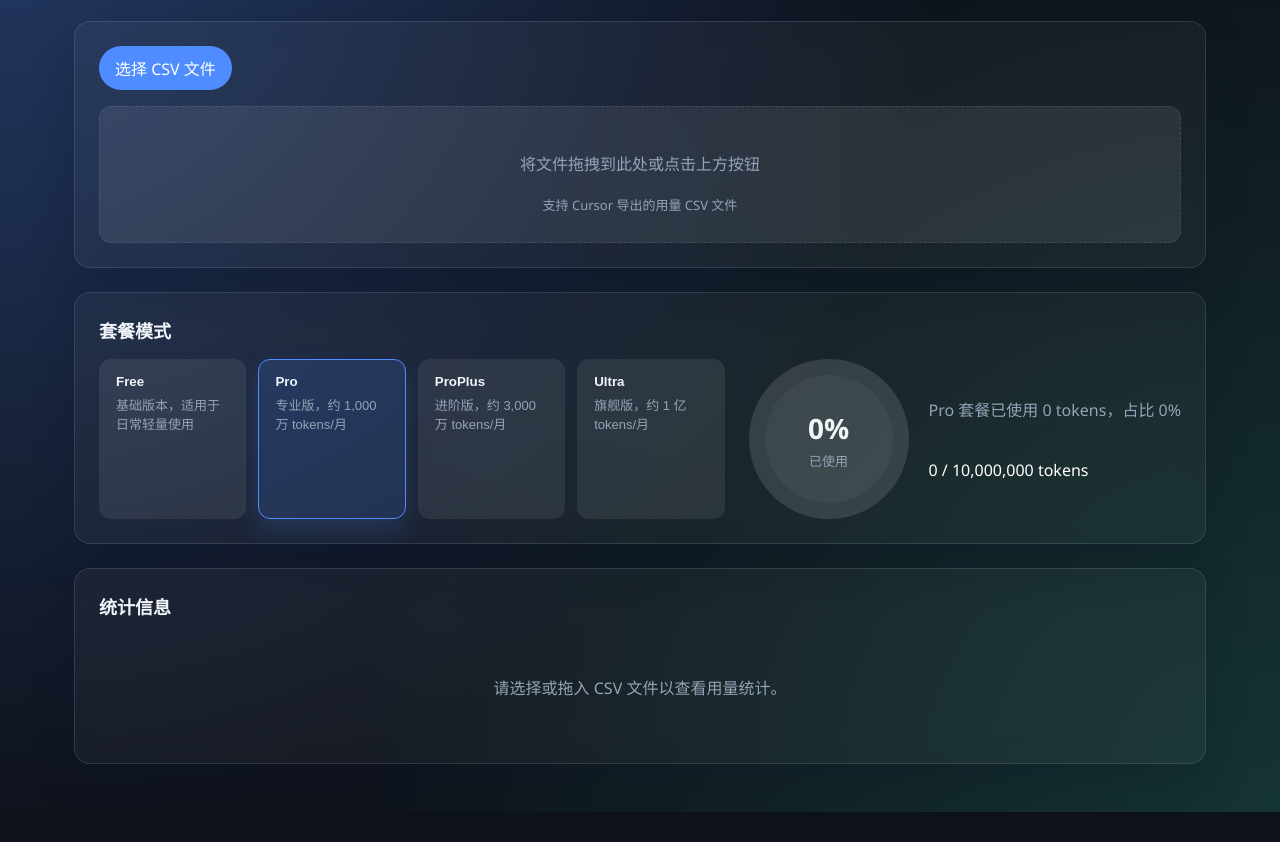
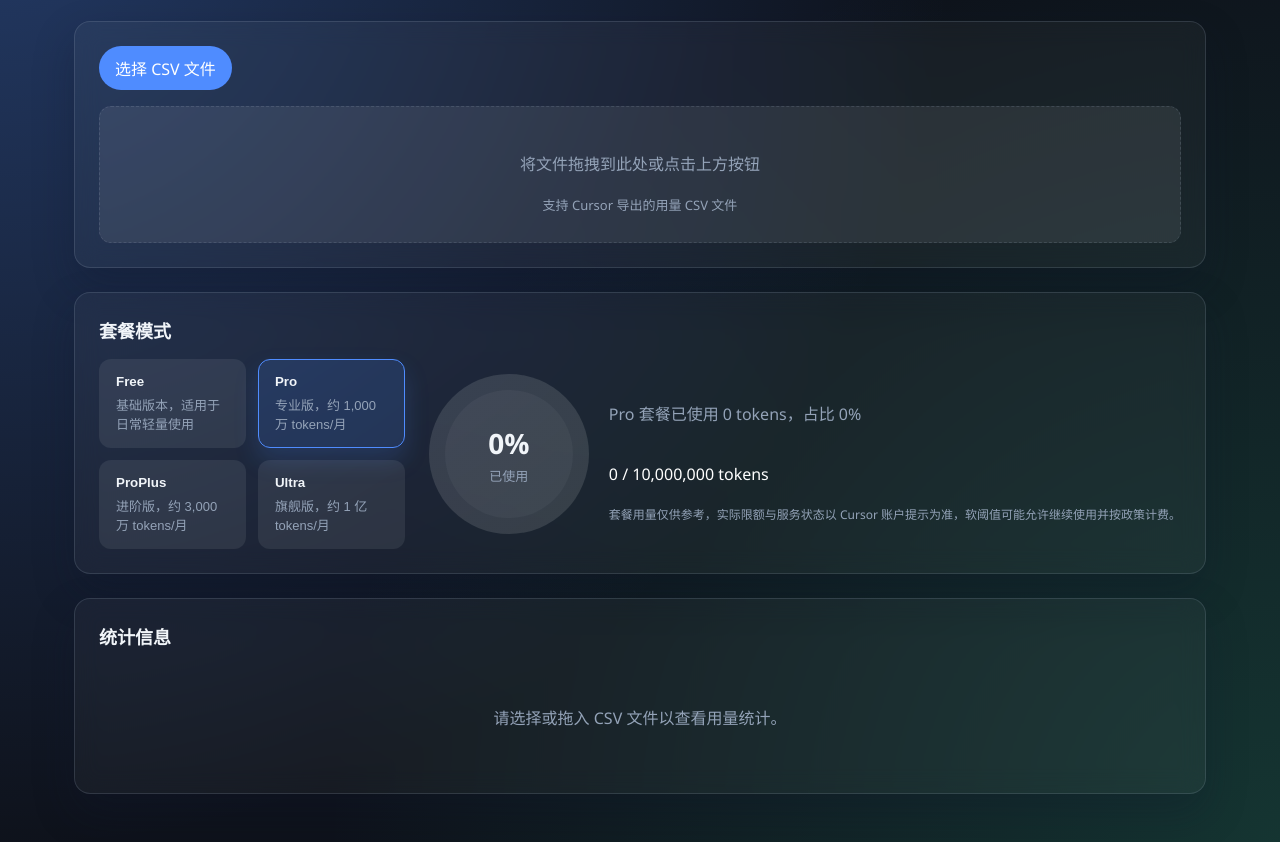
Before and after one commit to panj039/cursor_usage, a website: page index.html in a window 1280 px wide. Shown: the part 107-949 px from the top of the page. Before the commit the page ends 919 px from the top, so only its background shows below. Drawn offline with Linux system fonts and the light colour scheme; files that its build step writes are made by us from their sources.

Commit message:
更新页面说明信息

```diff
--- a/docs/public/main.js
+++ b/docs/public/main.js
@@ -248,6 +248,7 @@
           <div class="plan-usage__details">
             <p>${escapeHtml(model.planUsageSummary)}</p>
             <p class="plan-usage__tokens">${escapeHtml(model.planTokensSummary)}</p>
+            <p class="plan-usage__note">${escapeHtml(model.planUsageNote)}</p>
           </div>
         </div>
       </div>
@@ -405,6 +406,7 @@
           tokenLimit: 1e8
         }
       };
+      var PLAN_USAGE_NOTE = "\u5957\u9910\u7528\u91CF\u4EC5\u4F9B\u53C2\u8003\uFF0C\u5B9E\u9645\u9650\u989D\u4E0E\u670D\u52A1\u72B6\u6001\u4EE5 Cursor \u8D26\u6237\u63D0\u793A\u4E3A\u51C6\uFF0C\u8F6F\u9608\u503C\u53EF\u80FD\u5141\u8BB8\u7EE7\u7EED\u4F7F\u7528\u5E76\u6309\u653F\u7B56\u8BA1\u8D39\u3002";
       var numberFormatter = new Intl.NumberFormat("zh-CN");
       var costFormatter = new Intl.NumberFormat("en-US", {
         style: "currency",
@@ -713,6 +715,7 @@
           activePlan: state.plan,
           planUsagePercent: percent,
           planUsageLabel: percentLabel,
+          planUsageNote: PLAN_USAGE_NOTE,
           planUsageColor: usageColor(percent),
           planUsageSummary: `${planConfig.label} \u5957\u9910\u5DF2\u4F7F\u7528 ${formatNumber(summary.totalTokens)} tokens\uFF0C\u5360\u6BD4 ${percentLabel}`,
           planTokensSummary: `${formatNumber(summary.totalTokens)} / ${formatNumber(planConfig.tokenLimit)} tokens`,
--- a/docs/styles.css
+++ b/docs/styles.css
@@ -253,6 +253,13 @@ body {
 .plan-usage__tokens {
   color: #fff;
   font-weight: 500;
+}
+
+.plan-usage__note {
+  margin: 0;
+  font-size: 12px;
+  line-height: 1.4;
+  color: var(--text-secondary);
 }
 
 .filter-panel__content {
--- a/src/components.ts
+++ b/src/components.ts
@@ -48,6 +48,7 @@ export interface RenderModel {
   planUsageLabel: string;
   planUsageSummary: string;
   planTokensSummary: string;
+  planUsageNote: string;
   planUsageColor: string;
   stats: StatCard[];
   quickRanges: QuickRangeView;
@@ -96,6 +97,7 @@ export function renderApp(model: RenderModel): string {
           <div class="plan-usage__details">
             <p>${escapeHtml(model.planUsageSummary)}</p>
             <p class="plan-usage__tokens">${escapeHtml(model.planTokensSummary)}</p>
+            <p class="plan-usage__note">${escapeHtml(model.planUsageNote)}</p>
           </div>
         </div>
       </div>
--- a/src/main.ts
+++ b/src/main.ts
@@ -51,6 +51,9 @@ const PLAN_CONFIG = {
     tokenLimit: 100_000_000,
   },
 } as const;
+
+const PLAN_USAGE_NOTE =
+  "套餐用量仅供参考，实际限额与服务状态以 Cursor 账户提示为准，软阈值可能允许继续使用并按政策计费。";
 
 const numberFormatter = new Intl.NumberFormat("zh-CN");
 const costFormatter = new Intl.NumberFormat("en-US", {
@@ -411,6 +414,7 @@ function render(): void {
     activePlan: state.plan,
     planUsagePercent: percent,
     planUsageLabel: percentLabel,
+    planUsageNote: PLAN_USAGE_NOTE,
     planUsageColor: usageColor(percent),
     planUsageSummary: `${planConfig.label} 套餐已使用 ${formatNumber(summary.totalTokens)} tokens，占比 ${percentLabel}`,
     planTokensSummary: `${formatNumber(summary.totalTokens)} / ${formatNumber(planConfig.tokenLimit)} tokens`,
--- a/styles.css
+++ b/styles.css
@@ -253,6 +253,13 @@ body {
 .plan-usage__tokens {
   color: #fff;
   font-weight: 500;
+}
+
+.plan-usage__note {
+  margin: 0;
+  font-size: 12px;
+  line-height: 1.4;
+  color: var(--text-secondary);
 }
 
 .filter-panel__content {
```
Also changed, not shown: 1 other file.
